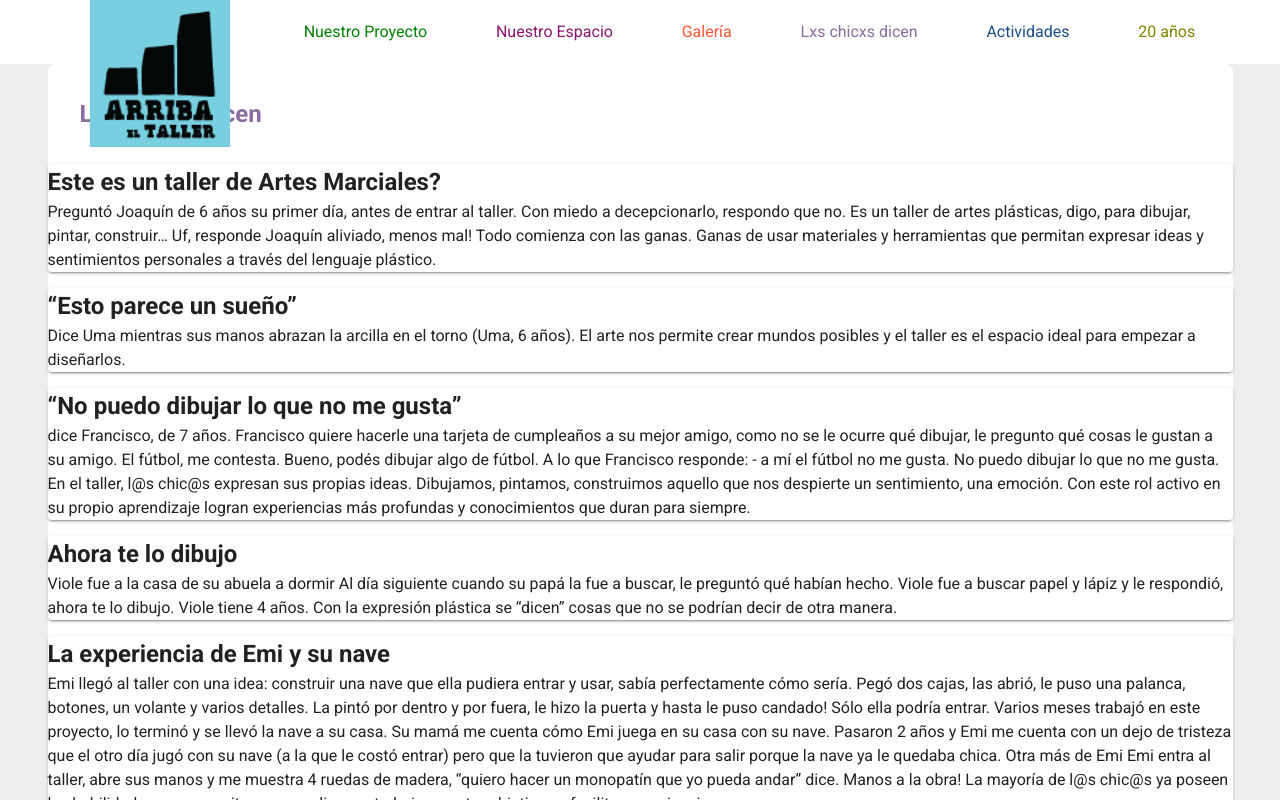
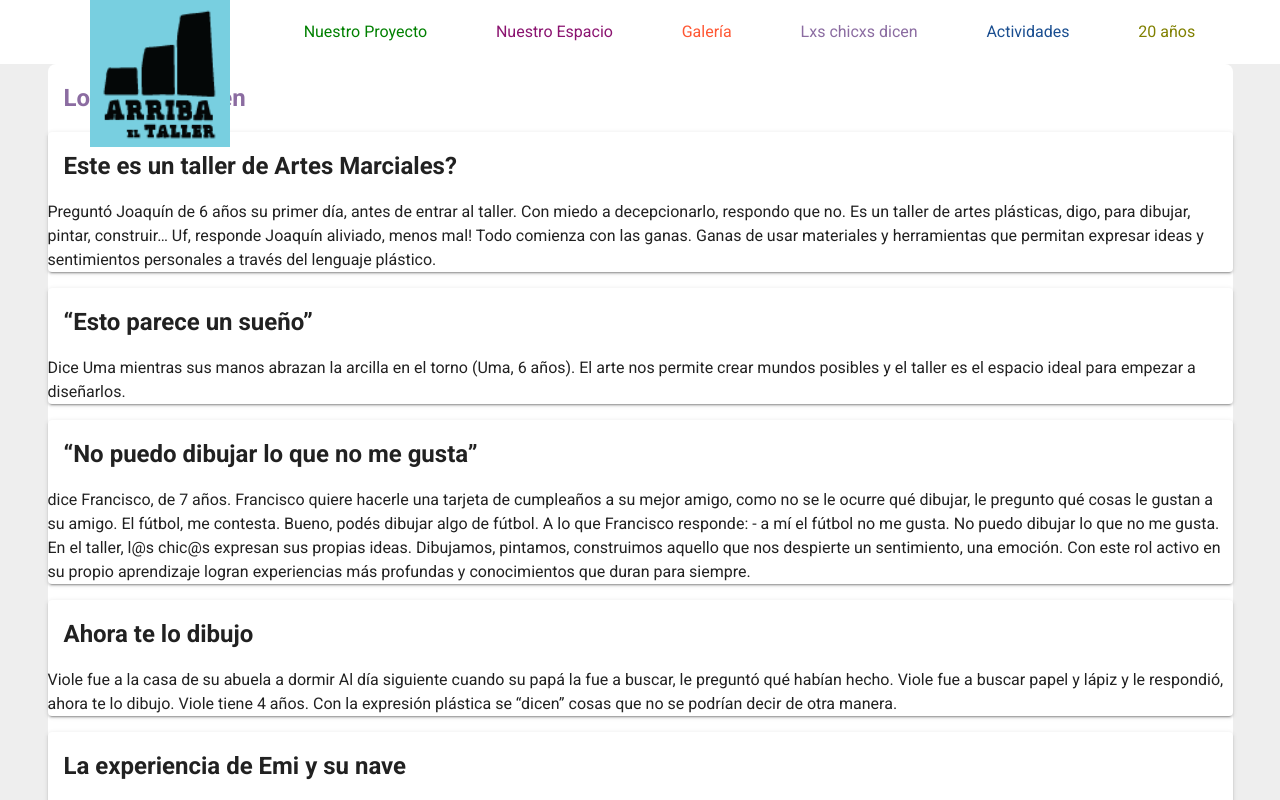
Before and after one commit to IanEvers/arribaeltaller, a Nuxt app: page /lxsChicxsDicen in a window 1280 px wide. Shown: the top 800 px of the page. Built offline with nearby package versions, Linux system fonts and the light colour scheme.

Commit message:
mejoro usabilidad móvil

```diff
--- a/pages/actividades.vue
+++ b/pages/actividades.vue
@@ -18,8 +18,9 @@
             <v-tabs
                 v-model="tab"
                 background-color="transparent"
-                color="basil"
+                center-active
                 grow
+                show-arrows
             >
                 <v-tab
                     v-for="actividad in actividades"
--- a/pages/lxsChicxsDicen.vue
+++ b/pages/lxsChicxsDicen.vue
@@ -6,12 +6,12 @@
         <v-sheet
             rounded="lg"
         >
-            <h2 class="chicos">Los Chicxs dicen</h2>
+            <h2 class="chicos lila">Los Chicxs dicen</h2>
             <v-card
                 v-for="chico in chicos"
                 :key="chico.titulo"
             >
-               <h2> {{ chico.titulo }}</h2>
+               <h2 class="chicos"> {{ chico.titulo }}</h2>
                <p> {{ chico.descripcion }}</p>
             </v-card>
         </v-sheet>
@@ -55,8 +55,11 @@ export default {
 <style scoped>
 
 .chicos {
+    padding: 1rem;
+}
+
+.lila {
     color: #8B6CA1;
-    padding: 2rem;
 }
 
 .losChicos {
```
